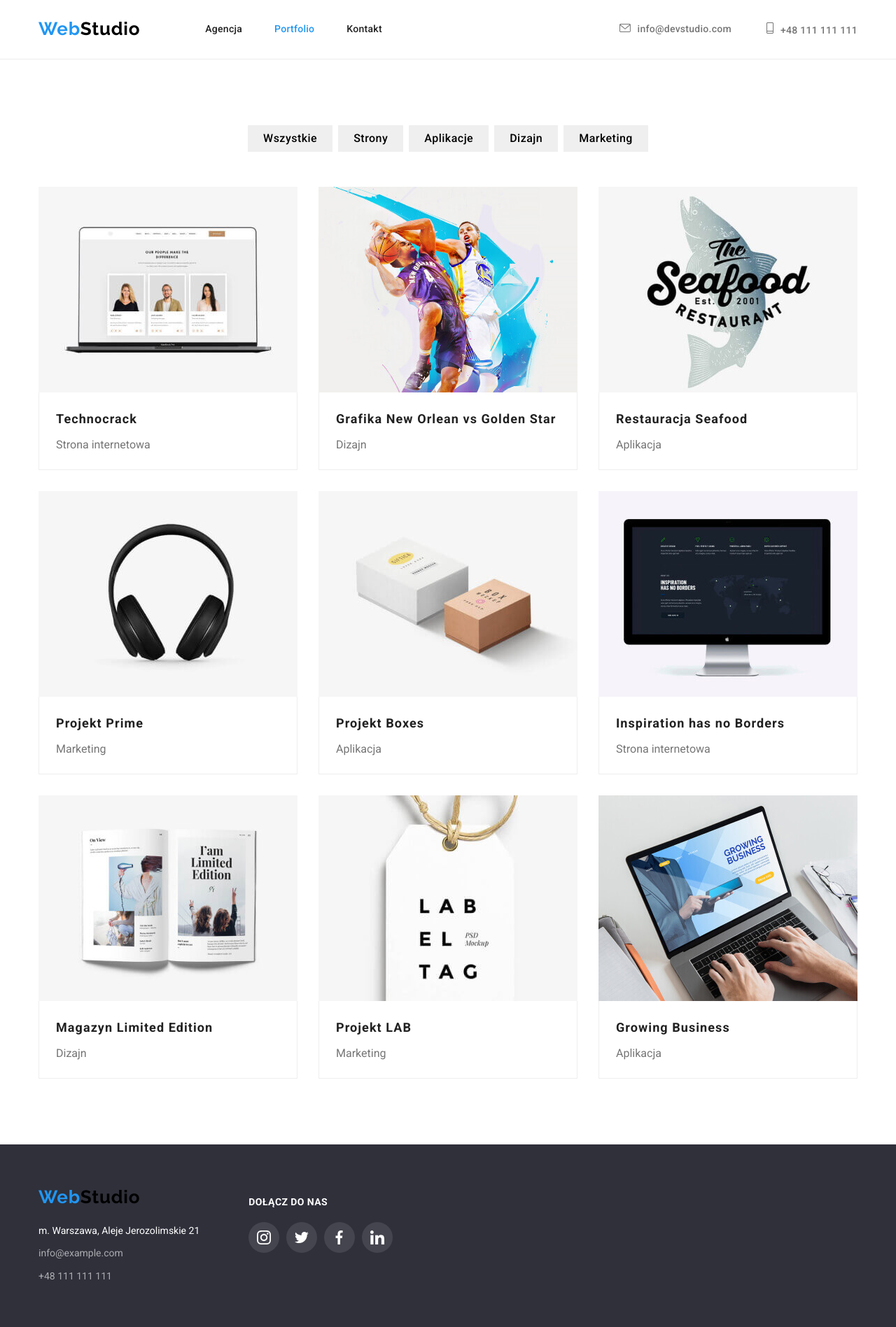
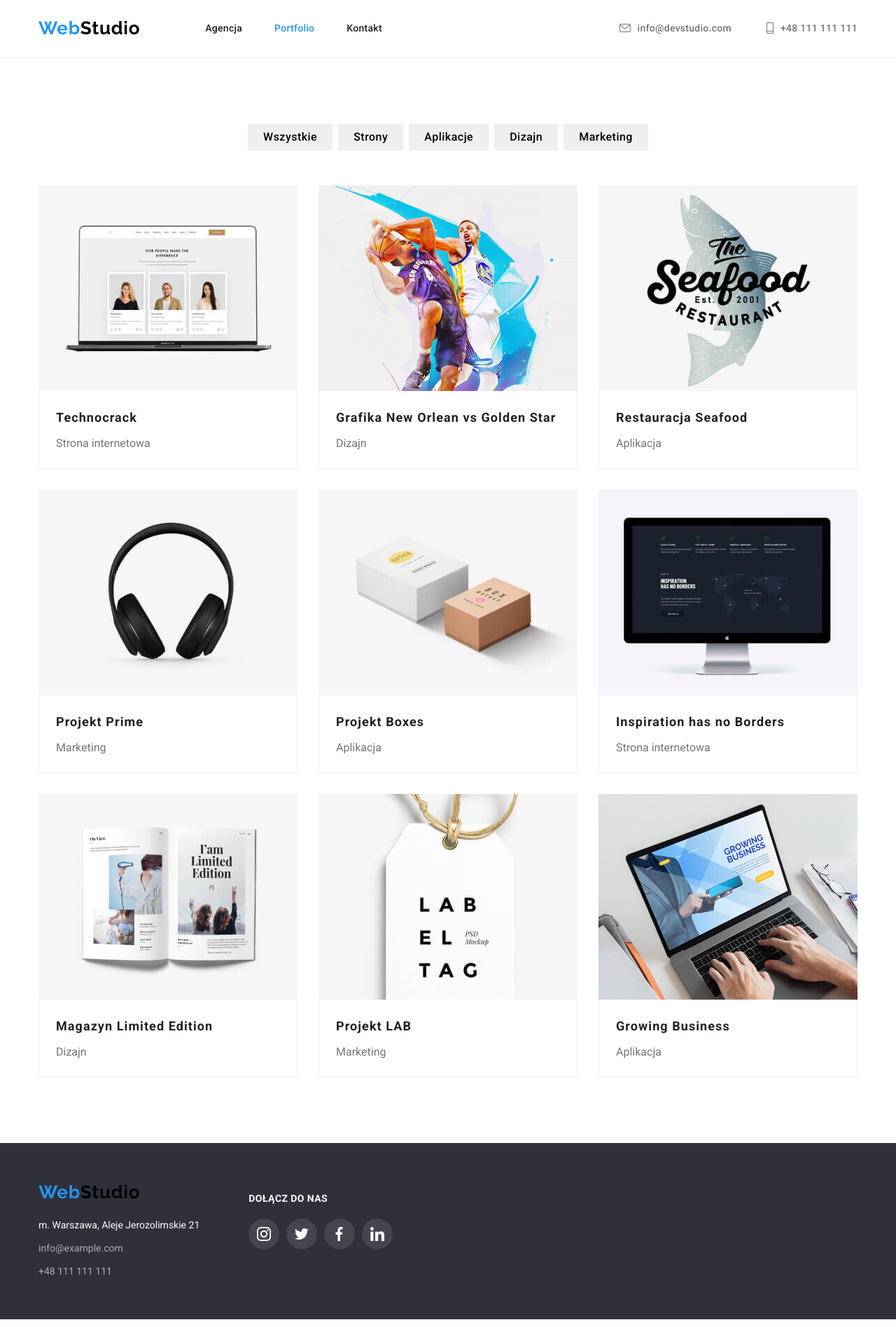
Before and after one commit to Pawel-Eliszewski/goit-markup-hw-04, a plain HTML site: page portfolio.html in a window 1280 px wide. Shown: the whole page at 70% size. Drawn offline with Linux system fonts and the light colour scheme.

Commit message:
HW4 v2
Updates for Mentor

```diff
--- a/css/styles.css
+++ b/css/styles.css
@@ -41,7 +41,7 @@ img {
     background-color: var(--background-color2);
 }
 
-.logo,
+.logo-header,
 .logo-footer {
     font-family: 'Raleway';
     color: var(--logo-color2);
@@ -174,7 +174,7 @@ address {
     padding-right: 24px;
 }
 
-.logo,
+.logo-header,
 .logo-footer,
 .footer,
 .address,
@@ -234,7 +234,7 @@ address,
     align-items: center;
 }
 
-.logo {
+.logo-header {
     padding-top: 24px;
     padding-bottom: 25px;
     margin-right: 93px;
@@ -331,10 +331,10 @@ h3 {
     gap: 30px;
 }
 
-.footer-div {
+/* .footer-div {
     padding-top: 60px;
     padding-bottom: 60px;
-}
+} */
 
 .footer-links {
     margin-bottom: 0;
@@ -453,7 +453,7 @@ h3 {
 }
 
 .h3-footer {
-    padding-top: 70px;
+    padding-top: 72px;
     margin-bottom: 20px;
     margin-right: 0;
 }
@@ -498,4 +498,27 @@ h3 {
 .phone-icon,
 .mail-icon {
     margin-right: 10px;
+    margin-bottom: 1px;
 }
+
+.mail-link,
+.phone-link {
+    display: flex;
+    align-items: center;
+    margin-bottom: 1px;
+}
+
+.footer-div {
+    display: flex;
+    flex-direction: column;
+    justify-content: center;
+}
+
+a:hover,
+.clients-list-item:hover,
+.clients-list>li:hover,
+.social-list>li:hover,
+.social-list-footer>li:hover,
+.button:hover {
+    transition-duration: 0.7s;
+}
--- a/portfolio.html
+++ b/portfolio.html
@@ -18,7 +18,7 @@
     <div class="container">
       <div class="header-div">
         <nav class="header-nav">
-          <a class="logo" href="./index.html"><span
+          <a class="logo-header" href="./index.html"><span
               style="color: var(--hover-color)">Web</span>Studio</a>
           <ul class="nav-list">
             <li><a href="">Agencja</a></li>
@@ -28,15 +28,15 @@
         </nav>
         <ul class="contact-links">
           <li class="header-mail">
-            <a href="mailto:info@devstudio.com"><svg class="mail-icon"
-                width="16" height="12">
+            <a class="mail-link" href="mailto:info@devstudio.com"><svg
+                class="mail-icon" width="16" height="12">
                 <use href="./images/icons.svg#icon-mail"></use>
               </svg>info@devstudio.com</a>
           </li>
           </li>
           <li class="header-phone">
-            <a href="tel:+48111111111"><svg class="phone-icon" width="10"
-                height="16">
+            <a class="phone-link" href="tel:+48111111111"><svg
+                class="phone-icon" width="10" height="16">
                 <use href="./images/icons.svg#icon-phone"></use>
               </svg>+48 111 111 111</a>
           </li>
```
Also changed, not shown: index.html (+7 -7 lines).
